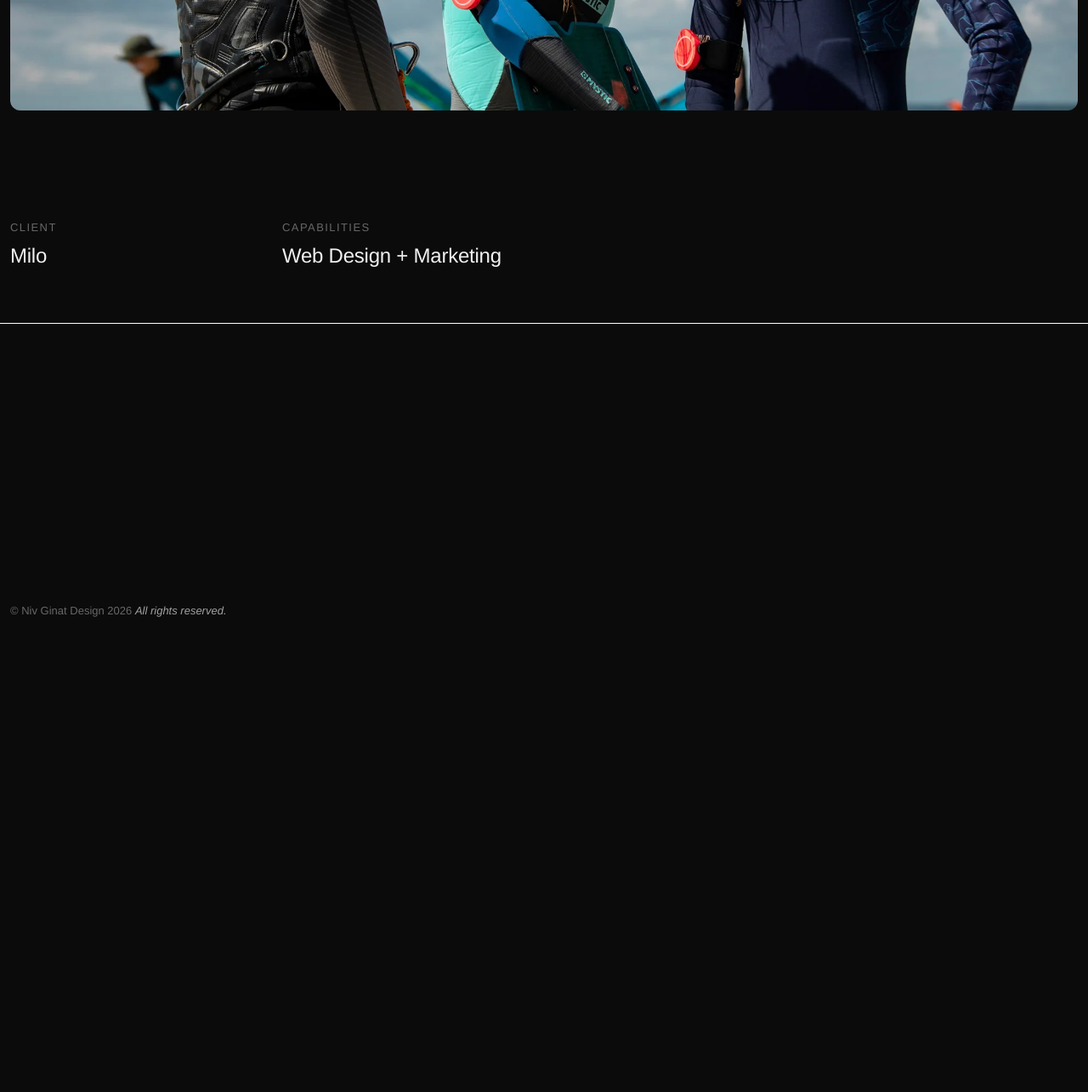
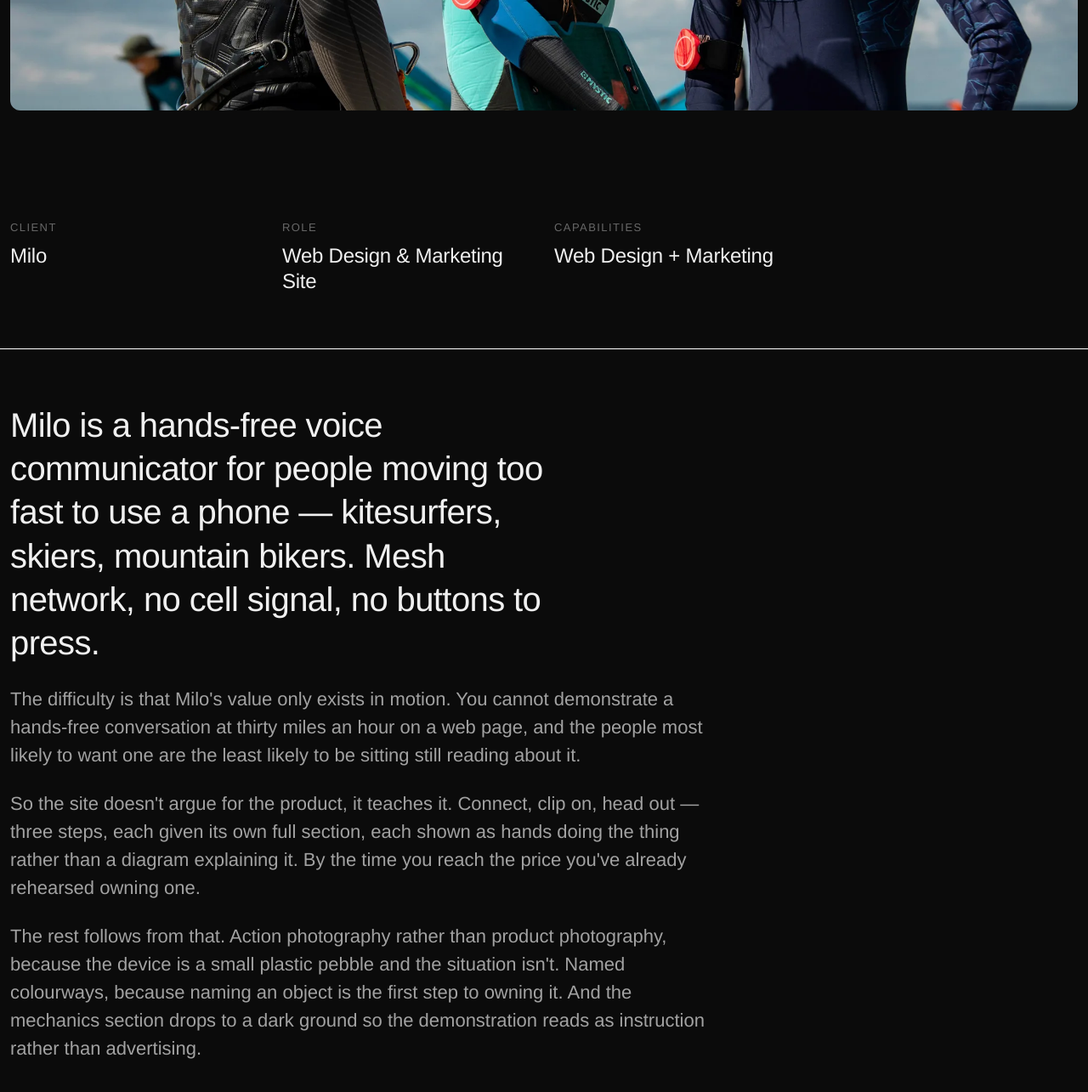
Before and after one commit to niv-ginat/niv-ginat, a Jekyll site: the page built from _projects/milo.html, in a window 1280 px wide and 1400 px high, scrolled down 563 px. Shown: the top 1285 px of the window at 85% size. Built offline with Jekyll 4.4.1, drawn with Linux system fonts in a browser that asks for light colours; before the commit the page ends 1332 px from its top, so only the background shows below that.

Commit message:
Add Milo write-up, client, role and thumbnail
Co-Authored-By: Claude Opus 5 <noreply@anthropic.com>

```diff
--- a/_projects/milo.html
+++ b/_projects/milo.html
@@ -1,10 +1,29 @@
 ---
 title: "Milo"
+client: "Milo"
 capabilities: "Web Design + Marketing"
 categories: [ux_ui]
 order: 7
 col: "col-lg-8"
+thumb: "/images/thumbnails/milo-thumbnail.webp"
 video: "/video/video_3_milos_rotation_low-1.mp4"
 cover: "/images/milo/milo-cover.webp"
 image_dir: "/images/milo/"
+role: "Web Design & Marketing Site"
+# year: "2022"   <-- uncomment with the real date; a literal "YEAR" renders on the page
 ---
+<p>
+  Milo is a hands-free voice communicator for people moving too fast to use a phone — kitesurfers, skiers, mountain bikers. Mesh network, no cell signal, no buttons to press.
+</p>
+
+<p>
+  The difficulty is that Milo's value only exists in motion. You cannot demonstrate a hands-free conversation at thirty miles an hour on a web page, and the people most likely to want one are the least likely to be sitting still reading about it.
+</p>
+
+<p>
+  So the site doesn't argue for the product, it teaches it. Connect, clip on, head out — three steps, each given its own full section, each shown as hands doing the thing rather than a diagram explaining it. By the time you reach the price you've already rehearsed owning one.
+</p>
+
+<p>
+  The rest follows from that. Action photography rather than product photography, because the device is a small plastic pebble and the situation isn't. Named colourways, because naming an object is the first step to owning it. And the mechanics section drops to a dark ground so the demonstration reads as instruction rather than advertising.
+</p>
```
